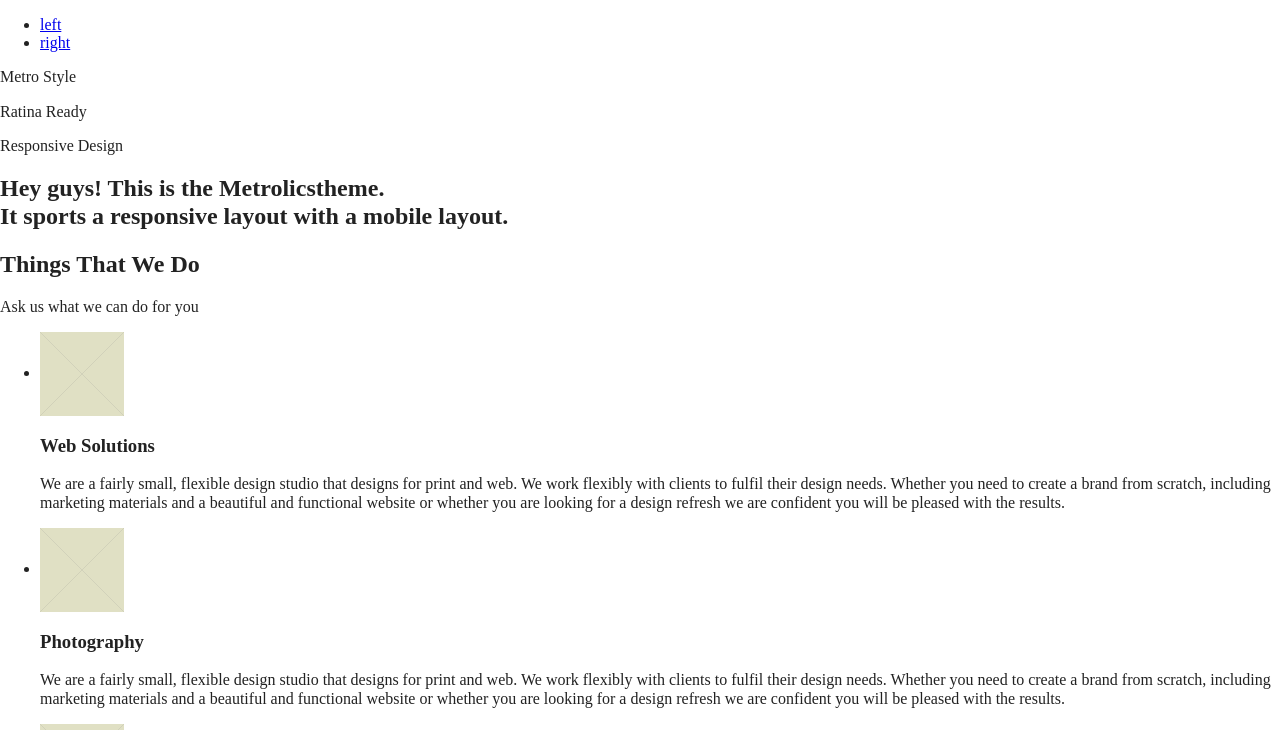
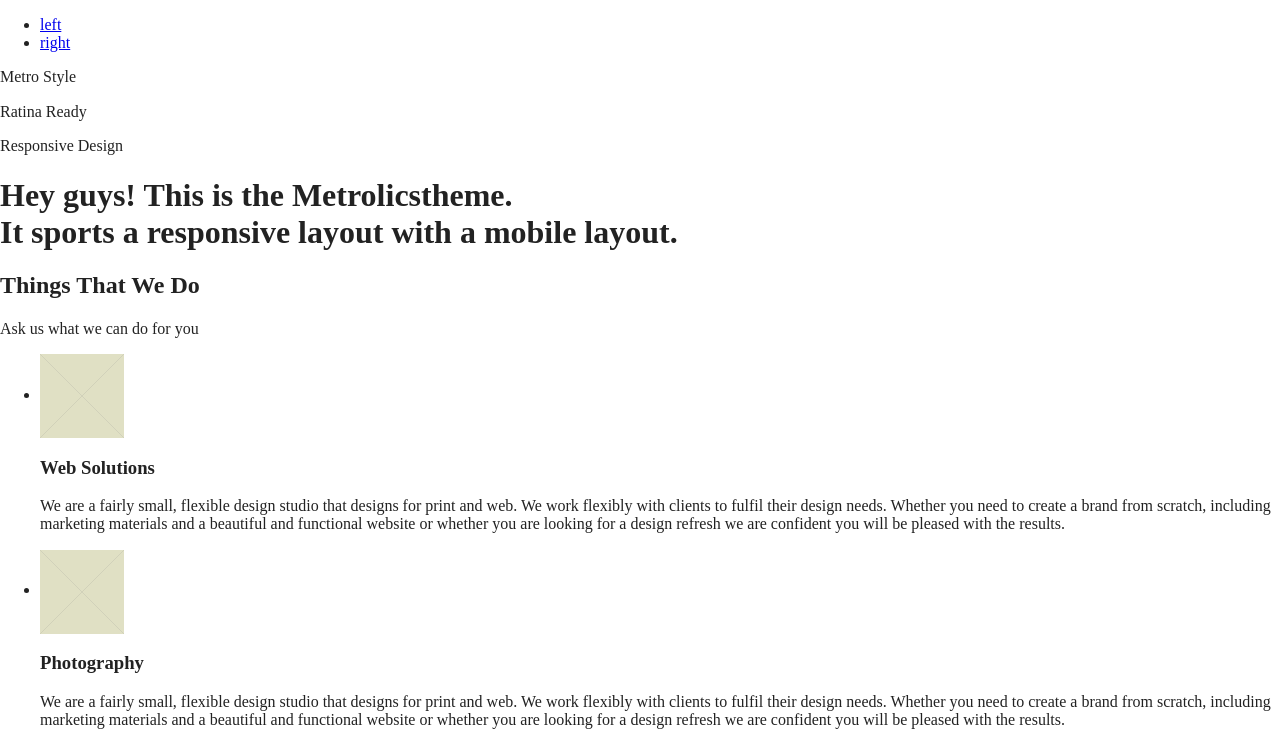
Before and after one commit to yslim20/Metrolics, a website built with Parcel: page index.html in a window 1280 px wide. Shown: the part 791-1521 px from the top of the page. Built offline with nearby package versions, Linux system fonts and the light colour scheme.

Commit message:
Add base styling and on-going-styling

```diff
--- a/index.html
+++ b/index.html
@@ -7,10 +7,10 @@
   <meta name="description" content="This is the responsive website example">
   <meta name="viewport" content="width=device-width, initial-scale=1">
 
-  <!-- <meta property="og:title" content="">
+  <meta property="og:title" content="">
   <meta property="og:type" content="">
   <meta property="og:url" content="">
-  <meta property="og:image" content=""> -->
+  <meta property="og:image" content="">
 
   <link rel="manifest" href="site.webmanifest">
 
@@ -24,13 +24,13 @@
   <meta name="theme-color" content="#fafafa">
 </head>
 
-<body>
+<body class="page page-home">
 
   <!-- HEADER STARTS -->
 
   <!-- PAGE HEADER STARTS -->
   <header class="page_header">
-
+    <div class="row">
       <h1 class="header_logo">
         <a href ="index.html">
           Metrolics
@@ -76,11 +76,15 @@
           </li>
         </ul>
       </nav>
+    </div>
+
+
   </header><!--header ends-->
 
   <!-- SLIDER STARTS -->
   <div class="slider">
-    <div class="slider_container">
+    <div class="row">
+      <!-- <div class="slider_container"> -->
         <img src="img/placeholder.svg" width="1244" height="511" alt="slide"> <!--will be changed to backgorund-img-->
 
         <nav class="slider_nav">
@@ -99,21 +103,34 @@
           <p class ="slider_txt">Ratina Ready</p>
           <p class ="slider_txt">Responsive Design</p>
         </div>
+      <!-- </div> -->
     </div>
+
   </div> <!--slider ends-->
 
   <!-- HOME PAGE INTRO STARTS -->
 
-  <section class="home_page_intro">
-    <h2>Hey guys! This is the <span class="txt_style_one">Metrolics</span>theme.<br>
-      It sports a responsive layout with a mobile layout.</h2>
-  </section><!--home page intro ends-->
+  <div class="page_intro">
+    <div class="row">
+      <h1 class="heading">
+        Hey guys! This is the
+        <span class="txt_style_one">Metrolics</span>theme.<br>
+        It sports a responsive layout with a mobile layout.
+      </h1>
+    </div>
+  </div><!--home page intro ends-->
 
 
   <!-- PAGE CONTENT STARTS -->
 
   <!-- SERVICE SECTION STARTS -->
   <section class="service">
+    <div class="row">
+      <div class="column">
+
+      </div>
+
+    </div>
 
     <header class="heading_container">
       <h2 class="heading">Things That We Do</h2>
```
Lines whose indentation alone changed are shown as unchanged.
